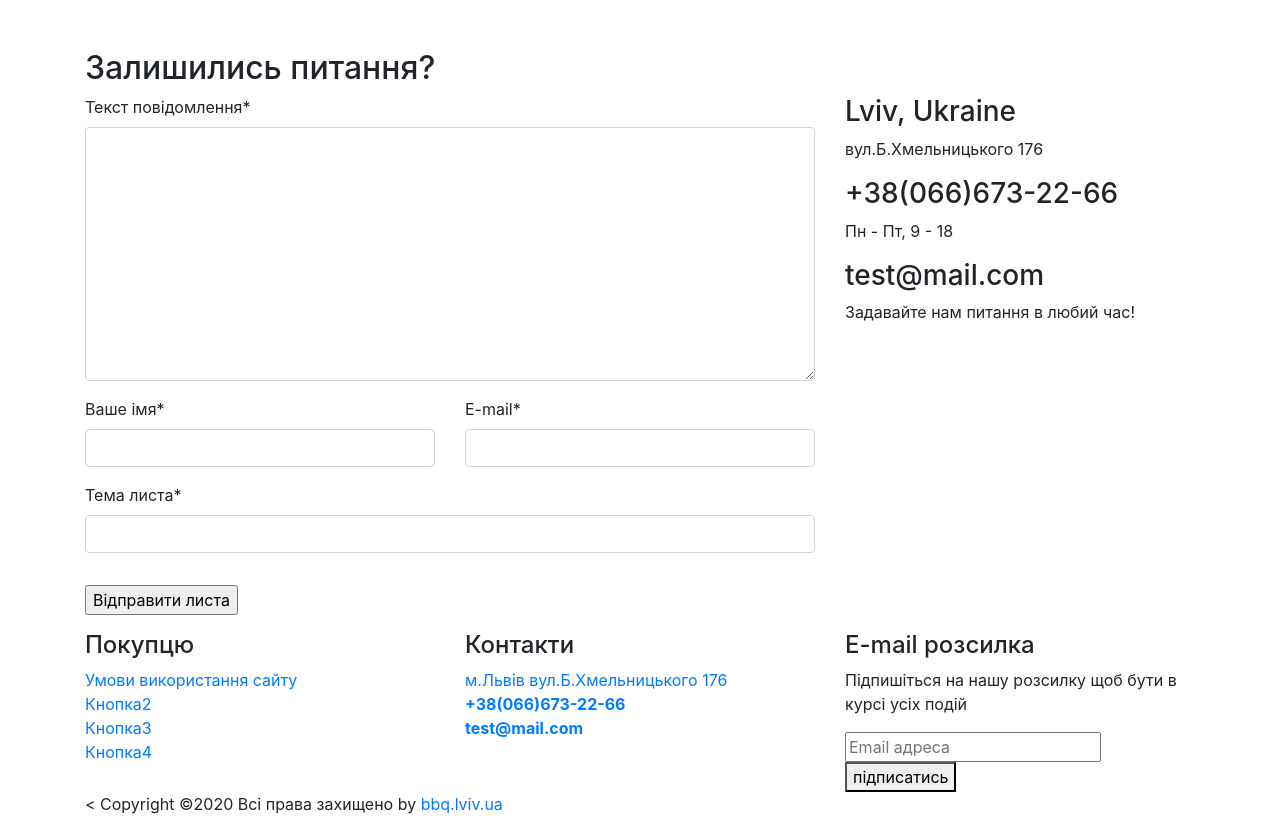
After one commit to rudiq4/rozetka, a Django app: page /contacts/ in a window 1280 px wide. The commit adds this page. Shown: the part 867-1699 px from the top of the page. Run offline with Django 3.2, Linux system fonts and the light colour scheme; some libraries are stand-ins or nearby versions.

Commit message:
+ terms_of_use page + contact page * edit many others pages

```diff
--- a/rozetka/settings.py
+++ b/rozetka/settings.py
@@ -3,7 +3,8 @@ import os
 BASE_DIR = os.path.dirname(os.path.dirname(os.path.abspath(__file__)))
 SECRET_KEY = 'u5)(&z(*h0)#vb!%&=spe791ud8f863ga%8n35$9-5&p-(6nbl'
 DEBUG = True
-ALLOWED_HOSTS = ['443c09f5.ngrok.io']
+ALLOWED_HOSTS = ['d9d74791.ngrok.io',
+                 '127.0.0.1']
 
 INSTALLED_APPS = [
     'django.contrib.admin',
--- /dev/null
+++ b/shop/forms.py
@@ -0,0 +1,14 @@
+from django import forms
+from .models import CustomerQuestions
+
+
+class CustomerQuestionForm(forms.ModelForm):
+    class Meta:
+        model = CustomerQuestions
+        fields = '__all__'
+
+        # help_texts = {
+        #     'postal_code': 'Необовязково',
+        #     'email': 'Необовязково',
+        #     'details': 'Необовязково'
+        # }
--- a/shop/urls.py
+++ b/shop/urls.py
@@ -10,6 +10,7 @@ urlpatterns = [
     path('', views.product_list, name='product_list'),
     path('test/', views.test, name='test'),
     path('terms/', views.terms, name='terms'),
+    path('contacts/', views.contacts, name='contacts'),
     path('<slug:category_slug>/', views.product_list, name='product_list_by_category'),
     path('<int:id>/<slug:slug>/', views.product_detail, name='product_detail'),
 ]
--- a/shop/views.py
+++ b/shop/views.py
@@ -2,6 +2,7 @@ from django.shortcuts import render, get_object_or_404
 from .models import Product, Category
 from django.core.paginator import Paginator, EmptyPage, PageNotAnInteger
 from cart.forms import CartAddProductForm
+from shop.forms import CustomerQuestionForm
 
 
 def product_list(request, category_slug=None):
@@ -13,7 +14,7 @@ def product_list(request, category_slug=None):
     if category_slug:
         category = get_object_or_404(Category, slug=category_slug)
         products = products.filter(category=category)
-        paginator = Paginator(products, 3)
+        paginator = Paginator(products, 9)
         try:
             products = paginator.page(page)
         except PageNotAnInteger:
@@ -21,7 +22,7 @@ def product_list(request, category_slug=None):
         except EmptyPage:
             products = paginator.page(paginator.num_pages)
     else:
-        paginator = Paginator(products, 3)
+        paginator = Paginator(products, 9)
         try:
             products = paginator.page(page)
         except PageNotAnInteger:
@@ -45,3 +46,19 @@ def test(request):
 
 def terms(request):
     return render(request, 'shop/other/terms_of_use.html')
+
+
+# def contacts(request):
+#     return render(request, 'shop/other/contact.html')
+
+def contacts(request):
+    form = CustomerQuestionForm(request)
+    if request.method == 'POST':
+        form = CustomerQuestionForm(request.POST)
+        if form.is_valid():
+            post = form.save(commit=False)
+            post.save()
+            return render(request, 'shop/other/contact_done.html')
+    else:
+        form = CustomerQuestionForm()
+    return render(request, 'shop/other/contact.html', {'form': form})
--- a/templates/shop/base.html
+++ b/templates/shop/base.html
@@ -6,25 +6,16 @@
     <title>{% block title %}Магазин{% endblock %}</title>
     <meta name="viewport" content="width=device-width, initial-scale=1, shrink-to-fit=no">
     <link rel="icon" href="{% static "img/favicon.png" %}">
-    <!-- Bootstrap CSS -->
     <link rel="stylesheet" href="{% static "css/bootstrap.min.css" %}">
-    <!-- animate CSS -->
     <link rel="stylesheet" href="{% static "css/animate.css" %}">
-    <!-- owl carousel CSS -->
     <link rel="stylesheet" href="{% static "css/owl.carousel.min.css" %}">
-    <!-- font awesome CSS -->
     <link rel="stylesheet" href="{% static "css/all.css" %}">
-    {#nice select#}
     <link rel="stylesheet" href="{% static "css/nice-select.css" %}">
-    <!-- flaticon CSS -->
     <link rel="stylesheet" href="{% static "css/flaticon.css" %}">
     <link rel="stylesheet" href="{% static "css/lightslider.min.css" %}">
     <link rel="stylesheet" href="{% static "css/themify-icons.css" %}">
-    <!-- font awesome CSS -->
     <link rel="stylesheet" href="{% static "css/magnific-popup.css" %}">
-    <!-- swiper CSS -->
     <link rel="stylesheet" href="{% static "css/slick.css" %}">
-    <!-- style CSS -->
     <link rel="stylesheet" href="{% static "css/style.css" %}">
 </head>
 <body>
@@ -47,29 +38,19 @@
 
 {% include 'shop/header.html' %}
 
-
 {% block content %}{% endblock %}
-
 
 {% include 'shop/footer.html' %}
 
-
-<!-- jquery plugins here-->
 <script src="{% static "js/jquery-1.12.1.min.js" %}"></script>
-<!-- popper js -->
 <script src="{% static "js/popper.min.js" %}"></script>
-<!-- bootstrap js -->
 <script src="{% static "js/bootstrap.min.js" %}"></script>
-<!-- easing js -->
 <script src="{% static "js/jquery.magnific-popup.js" %}"></script>
-<!-- swiper js -->
 <script src="{% static "js/swiper.min.js" %}"></script>
-<!-- swiper js -->
 <script src="{% static "js/masonry.pkgd.js" %}"></script>
-<!-- particles js -->
 <script src="{% static "js/owl.carousel.min.js" %}"></script>
+{#<script src="{% static "js/gmaps.min.js" %}"></script>#}
 <script src="{% static "js/jquery.nice-select.min.js" %}"></script>
-<!-- slick js -->
 <script src="{% static "js/slick.min.js" %}"></script>
 <script src="{% static "js/jquery.counterup.min.js" %}"></script>
 <script src="{% static "js/waypoints.min.js" %}"></script>
@@ -79,7 +60,6 @@
 <script src="{% static "js/jquery.validate.min.js" %}"></script>
 <script src="{% static "js/mail-script.js" %}"></script>
 <script src="{% static "js/lightslider.min.js" %}"></script>
-<!-- custom js -->
 <script src="{% static "js/custom.js" %}"></script>
 </body>
 </html>
--- a/templates/shop/footer.html
+++ b/templates/shop/footer.html
@@ -2,64 +2,41 @@
 <footer class="footer_part">
     <div class="container">
         <div class="row justify-content-around">
-            <div class="col-sm-6 col-lg-2">
+            <div class="col-sm-6 col-lg-4">
                 <div class="single_footer_part">
                     <h4>Покупцю</h4>
                     <ul class="list-unstyled">
                         <li><a href="{% url "shop:terms" %}">Умови використання сайту</a></li>
-                        <li><a href="">Manage Reputation</a></li>
-                        <li><a href="">Power Tools</a></li>
-                        <li><a href="">Marketing Service</a></li>
-                    </ul>
-                </div>
-            </div>
-            <div class="col-sm-6 col-lg-2">
-                <div class="single_footer_part">
-                    <h4>Quick Links</h4>
-                    <ul class="list-unstyled">
-                        <li><a href="">Jobs</a></li>
-                        <li><a href="">Brand Assets</a></li>
-                        <li><a href="">Investor Relations</a></li>
-                        <li><a href="">Terms of Service</a></li>
-                    </ul>
-                </div>
-            </div>
-            <div class="col-sm-6 col-lg-2">
-                <div class="single_footer_part">
-                    <h4>Features</h4>
-                    <ul class="list-unstyled">
-                        <li><a href="">Jobs</a></li>
-                        <li><a href="">Brand Assets</a></li>
-                        <li><a href="">Investor Relations</a></li>
-                        <li><a href="">Terms of Service</a></li>
-                    </ul>
-                </div>
-            </div>
-            <div class="col-sm-6 col-lg-2">
-                <div class="single_footer_part">
-                    <h4>Resources</h4>
-                    <ul class="list-unstyled">
-                        <li><a href="">Guides</a></li>
-                        <li><a href="">Research</a></li>
-                        <li><a href="">Experts</a></li>
-                        <li><a href="">Agencies</a></li>
+                        <li><a href="">Кнопка2</a></li>
+                        <li><a href="">Кнопка3</a></li>
+                        <li><a href="">Кнопка4</a></li>
                     </ul>
                 </div>
             </div>
             <div class="col-sm-6 col-lg-4">
                 <div class="single_footer_part">
-                    <h4>Newsletter</h4>
-                    <p>Heaven fruitful doesn't over lesser in days. Appear creeping
+                    <h4>Контакти</h4>
+                    <ul class="list-unstyled">
+                        <li><a href="#">м.Львів вул.Б.Хмельницького 176</a></li>
+                        <li><a href="tel:+380666732266"><strong>+38(066)673-22-66</strong></a></li>
+                        <li><a href="mailto:test@mail.com"><strong>test@mail.com</strong></a></li>
+                    </ul>
+                </div>
+            </div>
+            <div class="col-sm-6 col-lg-4">
+                <div class="single_footer_part">
+                    <h4>E-mail розсилка</h4>
+                    <p>Підпишіться на нашу розсилку щоб бути в курсі усіх подій
                     </p>
                     <div id="mc_embed_signup">
                         <form target="_blank"
                               action="https://spondonit.us12.list-manage.com/subscribe/post?u=1462626880ade1ac87bd9c93a&amp;id=92a4423d01"
                               method="get" class="subscribe_form relative mail_part">
-                            <input type="email" name="email" id="newsletter-form-email" placeholder="Email Address"
+                            <input type="email" name="email" id="newsletter-form-email" placeholder="Email адреса"
                                    class="placeholder hide-on-focus" onfocus="this.placeholder = ''"
-                                   onblur="this.placeholder = ' Email Address '">
+                                   onblur="this.placeholder = ' Email адреса '">
                             <button type="submit" name="submit" id="newsletter-submit"
-                                    class="email_icon newsletter-submit button-contactForm">subscribe
+                                    class="email_icon newsletter-submit button-contactForm">підписатись
                             </button>
                             <div class="mt-10 info"></div>
                         </form>
@@ -77,8 +54,8 @@
                         <P><
                             Copyright &copy;<script>document.write(new Date().getFullYear());</script>
                             Всі права захищено <i class="ti-heart" aria-hidden="true"></i>
-                            by <a href="http://led-lamps.lviv.ua" target="_blank">led-lamps.lviv.ua</a>
-                            </P>
+                            by <a href="http://led-lamps.lviv.ua" target="_blank">bbq.lviv.ua</a>
+                        </P>
                     </div>
                 </div>
                 <div class="col-lg-4">
--- a/templates/shop/header.html
+++ b/templates/shop/header.html
@@ -38,7 +38,7 @@
                                 </div>
                             </li>
                             <li class="nav-item">
-                                <a class="nav-link" href="#">Контакти</a>
+                                <a class="nav-link" href="{% url "shop:contacts" %}">Контакти</a>
                             </li>
                         </ul>
                     </div>
--- /dev/null
+++ b/templates/shop/other/contact.html
@@ -0,0 +1,127 @@
+{% extends "shop/base.html" %}
+{% load static %}
+{% load crispy_forms_tags %}
+{% block title %}
+    Контакти
+{% endblock %}
+{% block content %}
+    <!-- ================ contact section start ================= -->
+    <section class="contact-section padding_top">
+        <div class="container">
+            <div class="d-none d-sm-block mb-5 pb-4">
+                <div id="map" style="height: 480px;"></div>
+                <script>
+                    function initMap() {
+                        var uluru = {
+                            lat: -25.363,
+                            lng: 131.044
+                        };
+                        var grayStyles = [{
+                            featureType: "all",
+                            stylers: [{
+                                saturation: -90
+                            },
+                                {
+                                    lightness: 50
+                                }
+                            ]
+                        },
+                            {
+                                elementType: 'labels.text.fill',
+                                stylers: [{
+                                    color: '#ccdee9'
+                                }]
+                            }
+                        ];
+                        var map = new google.maps.Map(document.getElementById('map'), {
+                            center: {
+                                lat: -31.197,
+                                lng: 150.744
+                            },
+                            zoom: 9,
+                            styles: grayStyles,
+                            scrollwheel: false
+                        });
+                    }
+                </script>
+                <script
+                        src="https://maps.googleapis.com/maps/api/js?key=AIzaSyDpfS1oRGreGSBU5HHjMmQ3o5NLw7VdJ6I&callback=initMap">
+                </script>
+            </div>
+            <div class="row">
+                <div class="col-12">
+                    <h2 class="contact-title">Залишились питання?</h2>
+                </div>
+                <div class="col-lg-8">
+{#                    <form class="form-contact contact_form" action="." method="post" id="contactForm">#}
+                    <form class="form-contact contact_form" action="." method="post">
+                        <div class="row">
+                            <div class="col-12">
+                                <div class="form-group">
+{#                  <textarea class="form-control w-100" name="message" id="message" cols="30" rows="9"#}
+{#                            onfocus="this.placeholder = ''" onblur="this.placeholder = 'Enter Message'"#}
+{#                            placeholder='Enter Message'></textarea>#}
+                                    {{ form.text|as_crispy_field }}
+                                </div>
+                            </div>
+                            <div class="col-sm-6">
+                                <div class="form-group">
+{#                                    <input class="form-control" name="name" id="name" type="text"#}
+{#                                           onfocus="this.placeholder = ''"#}
+{#                                           onblur="this.placeholder = 'Enter your name'" placeholder='Enter your name'>#}
+                                    {{ form.name|as_crispy_field }}
+                                </div>
+                            </div>
+                            <div class="col-sm-6">
+                                <div class="form-group">
+{#                                    <input class="form-control" name="email" id="email" type="email"#}
+{#                                           onfocus="this.placeholder = ''"#}
+{#                                           onblur="this.placeholder = 'Enter email address'"#}
+{#                                           placeholder='Enter email address'>#}
+                                    {{ form.email|as_crispy_field }}
+                                </div>
+                            </div>
+                            <div class="col-12">
+                                <div class="form-group">
+{#                                    <input class="form-control" name="subject" id="subject" type="text"#}
+{#                                           onfocus="this.placeholder = ''"#}
+{#                                           onblur="this.placeholder = 'Enter Subject'" placeholder='Enter Subject'>#}
+                                    {{ form.subject|as_crispy_field }}
+                                </div>
+                            </div>
+                        </div>
+                        {% csrf_token %}
+                        <div class="form-group mt-3">
+{#                            <a href="#" class="btn_3 button-contactForm">Send Message</a>#}
+                            <input type="submit" class="btn_3 button-contactForm" value="Відправити листа">
+                        </div>
+                    </form>
+                </div>
+                <div class="col-lg-4">
+                    <div class="media contact-info">
+                        <span class="contact-info__icon"><i class="ti-home"></i></span>
+                        <div class="media-body">
+                            <h3>Lviv, Ukraine</h3>
+                            <p>вул.Б.Хмельницького 176</p>
+                        </div>
+                    </div>
+                    <div class="media contact-info">
+                        <span class="contact-info__icon"><i class="ti-tablet"></i></span>
+                        <div class="media-body">
+                            <h3>+38(066)673-22-66</h3>
+                            <p>Пн - Пт, 9 - 18</p>
+                        </div>
+                    </div>
+                    <div class="media contact-info">
+                        <span class="contact-info__icon"><i class="ti-email"></i></span>
+                        <div class="media-body">
+                            <h3>test@mail.com</h3>
+                            <p>Задавайте нам питання в любий час!</p>
+                        </div>
+                    </div>
+                </div>
+            </div>
+        </div>
+    </section>
+    <!-- ================ contact section end ================= -->
+{% endblock content %}
```
Also changed, not shown: shop/admin.py (+9 -1 lines), shop/models.py (+14 -0 lines), templates/cart/detail.html (+4 -3 lines), templates/shop/other/contact_done.html (added, +11 -0 lines), templates/shop/product/category.html (added, +38 -0 lines), templates/shop/product/detail.html (added, +53 -0 lines), templates/shop/product/list.html (added, +58 -0 lines).
